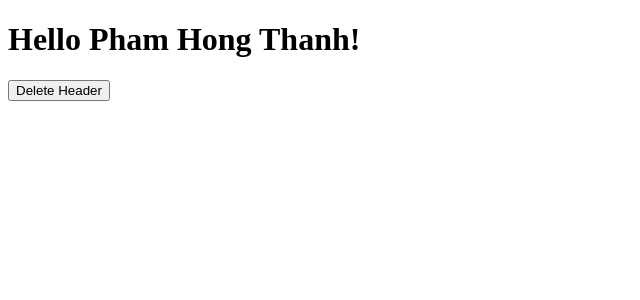
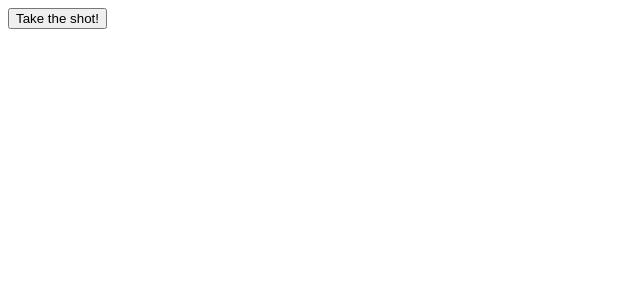
Before and after one commit to thanhpham091790/reactjs, a React (Create React App) app: page / in a window 1280 px wide. Shown: the top 300 px of the page, without its empty margins (0-640 px from the left). Built offline with nearby package versions, Linux system fonts and the light colour scheme.

Commit message:
Event Handler

```diff
--- a/src/index.js
+++ b/src/index.js
@@ -1,42 +1,14 @@
 import React from 'react';
 import ReactDOM from 'react-dom';
 
-class Container extends React.Component{
-    constructor(props){
-        super(props);
-        this.state = {
-            show: true
-        };
+class Football extends React.Component{
+    shoot = () =>{
+        alert("Good Shot!");
     }
-
-    delHeader = () =>{
-        this.setState({show: false});
-    }
-
     render(){
-        let myheader;
-        if(this.state.show){
-            myheader = <Child />;
-        }
         return(
-            <div>
-                {myheader}
-                <button type="button" onClick={this.delHeader}>Delete Header</button>
-            </div>
+            <button onClick={this.shoot}>Take the shot!</button>
         );
     }
 }
-
-class Child extends React.Component{
-    componentWillUnmount(){
-        alert("The component named Header is about to be unmounted.");
-    }
-
-    render(){
-        return(
-            <h1>Hello Pham Hong Thanh!</h1>
-        );
-    }
-}
-
-ReactDOM.render(<Container />, document.getElementById("root"));
+ReactDOM.render(<Football />, document.getElementById("root"));
```
